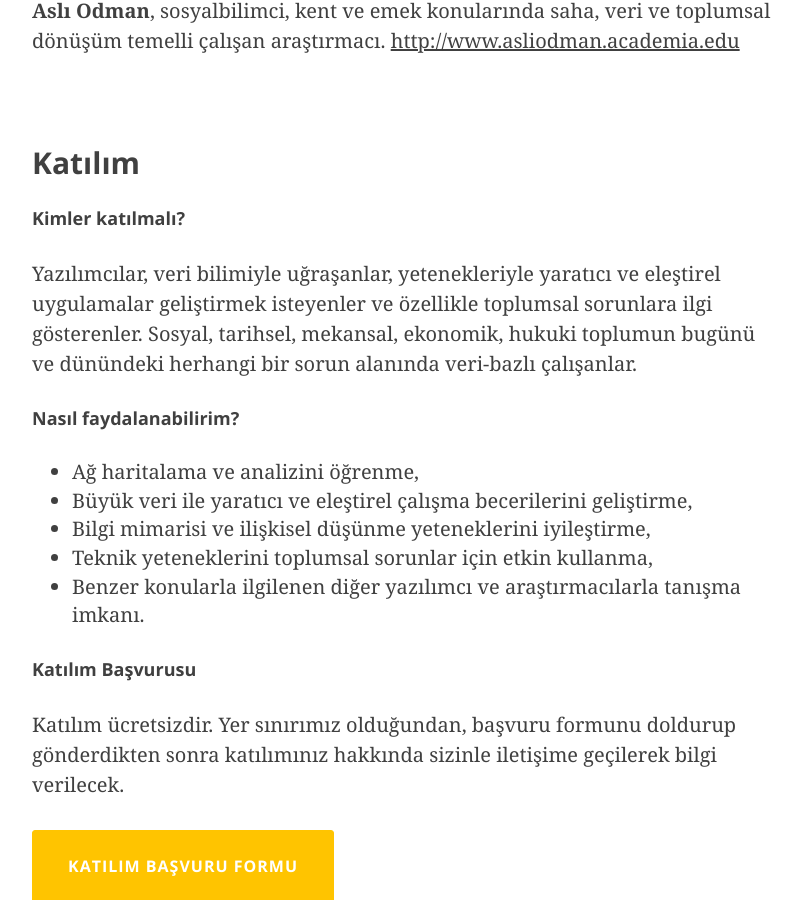
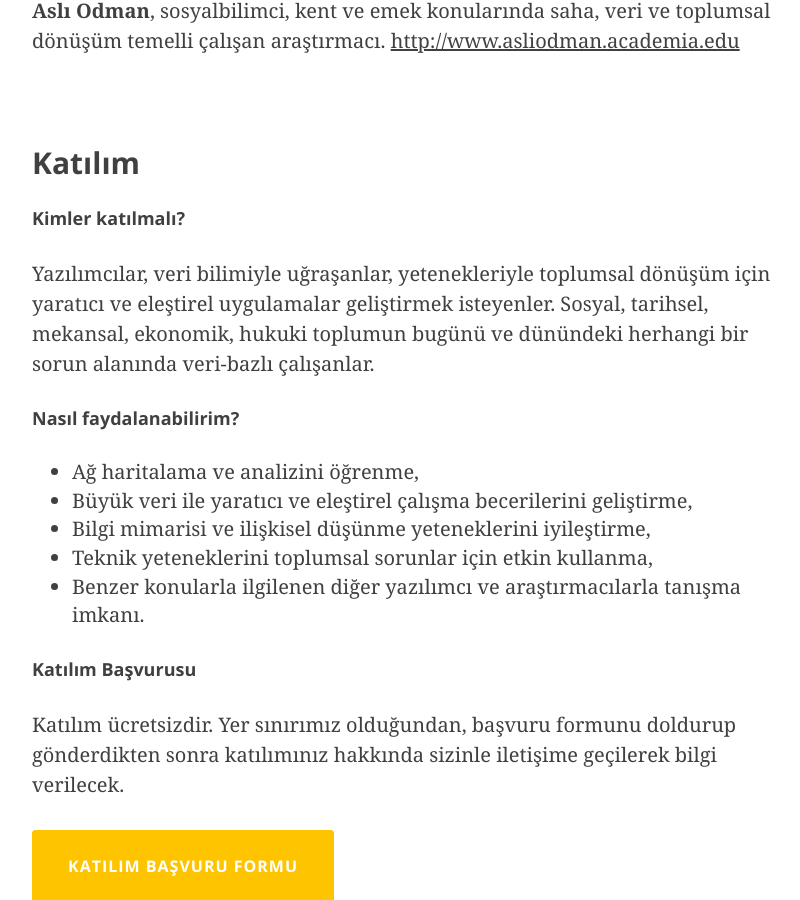
Before and after one commit to graphcommons/hackathons, a Jekyll site: the page built from _posts/2020-03-02-veri-musterekleri.md, in a window 1280 px wide and 900 px high, scrolled down 2290 px. Shown: the whole window, without its empty margins (233-1033 px from the left). Built offline with Jekyll 4.4.1, drawn with Linux system fonts in a browser that asks for light colours; nearby versions of some CDN libraries.

Commit message:
text refine

```diff
--- a/_posts/2020-03-02-veri-musterekleri.md
+++ b/_posts/2020-03-02-veri-musterekleri.md
@@ -50,7 +50,7 @@ Yazılım geliştiricileri, veri bilimi ve hak savunuculuğu / toplumsal dönü
 <p></p>
 #### Kimler katılmalı?
 
-Yazılımcılar, veri bilimiyle uğraşanlar, yetenekleriyle yaratıcı ve eleştirel uygulamalar geliştirmek isteyenler ve özellikle toplumsal sorunlara ilgi gösterenler. Sosyal, tarihsel, mekansal, ekonomik, hukuki toplumun bugünü ve dünündeki herhangi bir sorun alanında veri-bazlı çalışanlar.
+Yazılımcılar, veri bilimiyle uğraşanlar, yetenekleriyle toplumsal dönüşüm için yaratıcı ve eleştirel uygulamalar geliştirmek isteyenler. Sosyal, tarihsel, mekansal, ekonomik, hukuki toplumun bugünü ve dünündeki herhangi bir sorun alanında veri-bazlı çalışanlar.
 
 #### Nasıl faydalanabilirim?
 <p></p>
```
